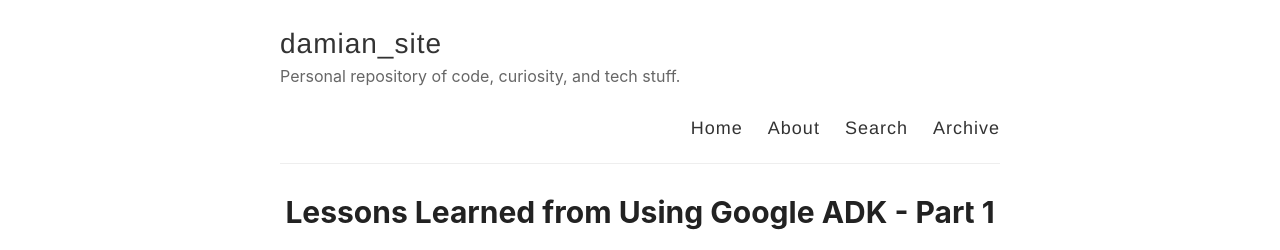
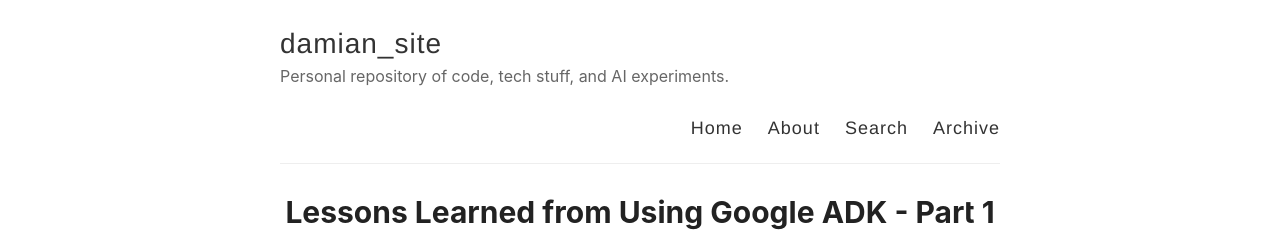
Before and after one commit to DamiMartinez/damimartinez.github.io, a Jekyll site: the page built from index.html, in a window 1280 px wide. Shown: the top 250 px of the page. Built offline with Jekyll 4.4.1, drawn with Linux system fonts in a browser that asks for light colours; the list of posts is cut into pages by our own code.

Commit message:
Update _config.yml

```diff
--- a/_config.yml
+++ b/_config.yml
@@ -9,7 +9,7 @@ name: damian_site
 author: Damian Martinez Carmona
 
 # Short bio or description (displayed in the header)
-description: Personal repository of code, curiosity, and tech stuff.
+description: Personal repository of code, tech stuff, and AI experiments.
 
 # URL of your avatar or profile pic (you could use your GitHub profile pic)
 avatar:
```
